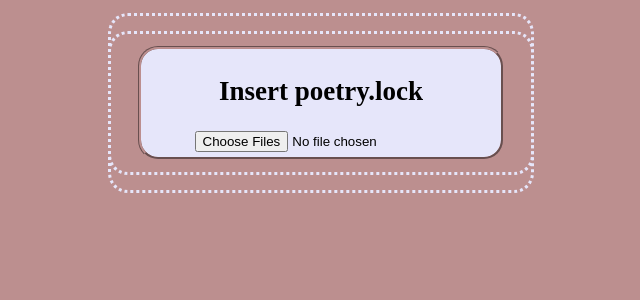
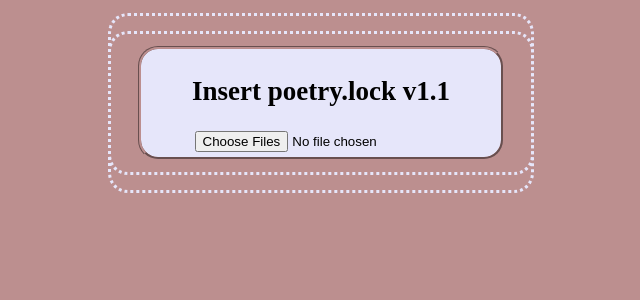
Before and after one commit to aejmmark/plock-parser, a React (Create React App) app: page / in a window 1280 px wide. Shown: the top 300 px of the page, without its empty margins (319-959 px from the left). Built offline with nearby package versions, Linux system fonts and the light colour scheme.

Commit message:
Add version number

```diff
--- a/src/fileForm.jsx
+++ b/src/fileForm.jsx
@@ -18,7 +18,7 @@
 
   return (
     <form className="box" id="form-file-upload">
-      <h2>Insert poetry.lock</h2>
+      <h2>Insert poetry.lock v1.1</h2>
       <label id="label-file-upload" htmlFor="input-file-upload">
         <input
           type="file"
```
